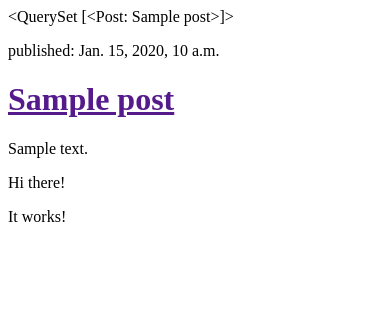
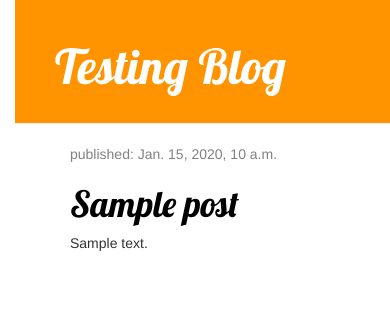
Before and after one commit to chengsikibo/blogs, a Django app: page /blogs/ in a window 390 px wide. Shown: the top 322 px of the page. Run offline with Django 3.2, Linux system fonts and the light colour scheme; tables that the repository leaves empty hold one stand-in row (values such as "Sample post"); some libraries are stand-ins or nearby versions.

Commit message:
add view and template

```diff
--- /dev/null
+++ b/blogs/static/css/blog.css
@@ -0,0 +1,53 @@
+h1 a {
+    color: #FCA205;
+    font-family: 'Lobster';
+}
+body {
+    padding-left: 15px;
+}
+.page-header {
+    background-color: #ff9400;
+    margin-top: 0;
+    padding: 20px 20px 20px 40px;
+}
+
+.page-header h1, .page-header h1 a, .page-header h1 a:visited, .page-header h1 a:active {
+    color: #ffffff;
+    font-size: 36pt;
+    text-decoration: none;
+}
+
+.content {
+    margin-left: 40px;
+}
+
+h1, h2, h3, h4 {
+    font-family: 'Lobster', cursive;
+}
+
+.date {
+    color: #828282;
+}
+
+.save {
+    float: right;
+}
+
+.post-form textarea, .post-form input {
+    width: 100%;
+}
+
+.top-menu, .top-menu:hover, .top-menu:visited {
+    color: #ffffff;
+    float: right;
+    font-size: 26pt;
+    margin-right: 20px;
+}
+
+.post {
+    margin-bottom: 70px;
+}
+
+.post h1 a, .post h1 a:visited {
+    color: #000000;
+}
--- /dev/null
+++ b/blogs/templates/blogs/base.html
@@ -0,0 +1,23 @@
+{% load staticfiles %}
+<html>
+    <head>
+        <link rel="stylesheet" href="//maxcdn.bootstrapcdn.com/bootstrap/3.2.0/css/bootstrap.min.css">
+        <link rel="stylesheet" href="//maxcdn.bootstrapcdn.com/bootstrap/3.2.0/css/bootstrap-theme.min.css">
+        <link href="//fonts.googleapis.com/css?family=Lobster&subset=latin,latin-ext" rel="stylesheet" type="text/css">
+        <link rel="stylesheet" href="{% static 'css/blog.css' %}">
+        <title>Cheng's blog</title>
+    </head>
+    <body>
+        <div class="page-header">
+            <h1><a href="/">Testing Blog</a></h1>
+        </div>
+        <div class="content container">
+            <div class="row">
+                <div class="col-md-8">
+                    {% block content %}
+                    {% endblock %}
+                </div>
+            </div>
+        </div>
+    </body>
+</html>
--- a/blogs/templates/blogs/post_list.html
+++ b/blogs/templates/blogs/post_list.html
@@ -1,17 +1,13 @@
-<html>
-    <head>
-        <title>Cheng's blog</title>
-    </head>
-    <body>
-        {% for post in posts %}
-        <div>
-            {{posts}}
-            <p>published: {{ post.published_date}}</p>
-            <h1><a href = "">{{post.title }}</a></h1>
-            <p>{{ post.text|linebreaksbr }}</p>
+{% extends 'blogs/base.html' %}
+
+{% block content %}
+    {% for post in posts %}
+    <div class="post">
+        <div class="date">
+            <p>published: {{ post.published_date }}</p>
         </div>
-        {% endfor %}
-        <p>Hi there!</p>
-        <p>It works!</p>
-    </body>
-</html>
+        <h1><a href="{% url 'post_detail' pk=post.pk %}">{{ post.title }}</a></h1>
+        <p>{{ post.text|linebreaksbr }}</p>
+    </div>
+    {% endfor %}
+{% endblock %}
--- a/blogs/urls.py
+++ b/blogs/urls.py
@@ -5,4 +5,5 @@ from . import views
 
 urlpatterns = [
                url(r'^$', views.post_list, name='post_list'),
+               url(r'^post/(?P<pk>\d+)/$', views.post_detail, name='post_detail'),
                ]
--- a/blogs/views.py
+++ b/blogs/views.py
@@ -1,5 +1,5 @@
 # Create your views here.
-from django.shortcuts import render
+from django.shortcuts import render, get_object_or_404
 from django.http import HttpResponse
 from .models import Post
 from django.utils import timezone
@@ -8,3 +8,8 @@ from django.utils import timezone
 def post_list(request):
     posts = Post.objects.all()
     return render(request, 'blogs/post_list.html', {'posts':posts})
+
+
+def post_detail(request, pk):
+    post = get_object_or_404(Post, pk=pk)
+    return render(request, 'blogs/post_detail.html', {'post': post})
--- a/myblog/settings.py
+++ b/myblog/settings.py
@@ -25,7 +25,7 @@ SECRET_KEY = 'q0c8q3ht7mi76op*pw(@^w1!%o7j=w%qi_dl8+qw16i#tynf()'
 # SECURITY WARNING: don't run with debug turned on in production!
 DEBUG = True
 
-ALLOWED_HOSTS = ['cxs040.pythonanywhere.com']
+ALLOWED_HOSTS = ['127.0.0.1','cxs040.pythonanywhere.com']
 
 
 # Application definition
```
Also changed, not shown: blogs/templates/blogs/post_detail.html (added, +13 -0 lines), 4 other files.
